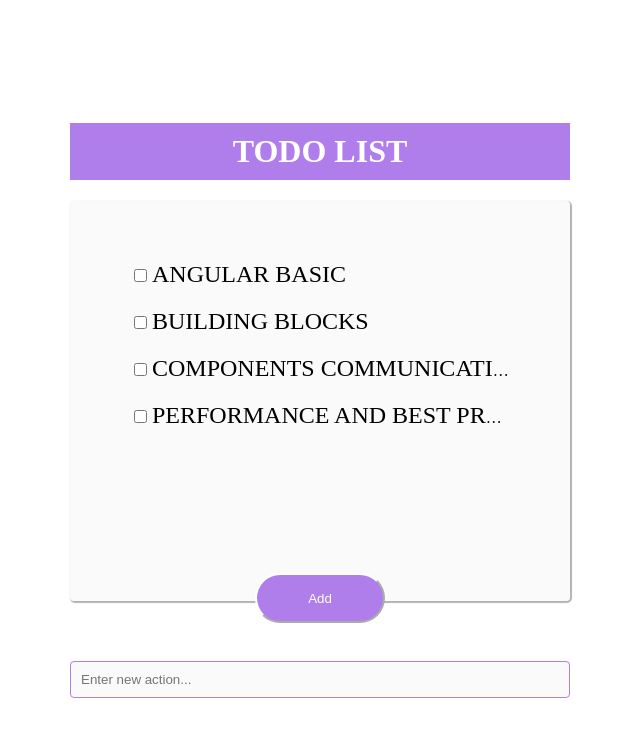
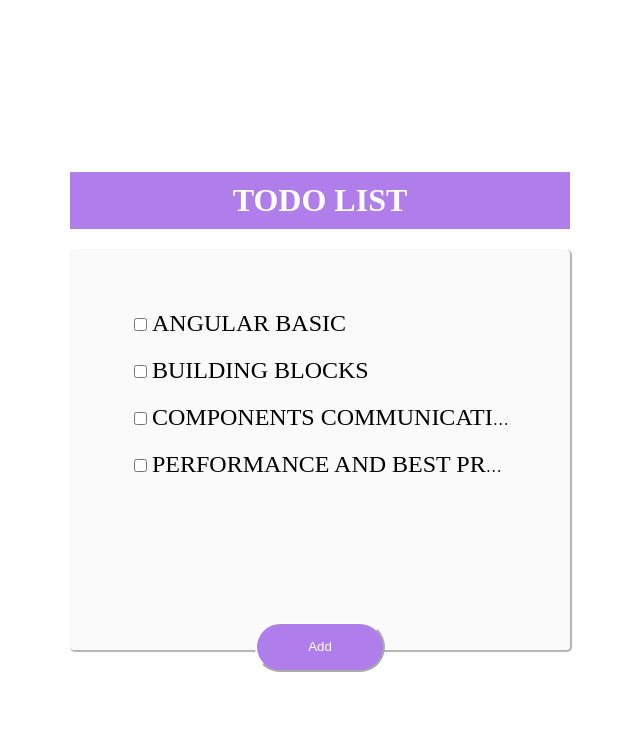
Before and after one commit to chenlevin89/Angular-course, an Angular app: page / in a window 1280 px wide. Shown: the top 736 px of the page, without its empty margins (320-960 px from the left). Built offline with nearby package versions, Linux system fonts and the light colour scheme.

Commit message:
comment out code

```diff
--- a/src/app/app.component.html
+++ b/src/app/app.component.html
@@ -1 +1 @@
-<app-todo-list [list]="todoList"></app-todo-list>
+<app-todo-list></app-todo-list>
--- a/src/app/app.component.ts
+++ b/src/app/app.component.ts
@@ -1,6 +1,4 @@
 import {Component, OnInit} from '@angular/core';
-import {TodoItem} from './entities/todo-item';
-import {TodoListService} from './services/todo-list.service';
 
 @Component({
   selector: 'app-root',
@@ -9,12 +7,10 @@
 })
 export class AppComponent implements OnInit {
 
-  todoList: TodoItem[];
-
-  constructor(private todoListService: TodoListService) {}
+  constructor() {}
 
   ngOnInit() {
-    this.todoList = this.todoListService.getTodoListData();
+
   }
 
 }
--- a/src/app/components/todo-list/todo-list.component.html
+++ b/src/app/components/todo-list/todo-list.component.html
@@ -16,5 +16,7 @@
   </div>
 </div>
 
-<input class="new-todo" type="text" placeholder="Enter new action..." [(ngModel)]="todoActionName" />
+<!-- <input class="new-todo" type="text" placeholder="Enter new action..." [(ngModel)]="todoActionName" /> -->
+
+<!-- Sugar syntax -->
 <!-- <input class="new-todo" type="text" placeholder="Enter new action..." [ngModel]="todoActionName" (ngModelChange)="todoActionName = $event" /> -->
--- a/src/app/components/todo-list/todo-list.component.ts
+++ b/src/app/components/todo-list/todo-list.component.ts
@@ -1,5 +1,6 @@
-import {Component, OnInit, Input} from '@angular/core';
+import {Component, OnInit} from '@angular/core';
 import {TodoItem} from '../../entities/todo-item';
+import {TodoListService} from '../../services/todo-list.service';
 
 @Component({
   selector: 'app-todo-list',
@@ -8,20 +9,21 @@
 })
 export class TodoListComponent implements OnInit {
 
-  @Input() list: TodoItem[];
+  list: TodoItem[];
 
-  todoActionName = '';
+  // todoActionName = '';
 
-  constructor() {}
+  constructor(private todoListService: TodoListService) {}
 
   ngOnInit() {
+    this.list = this.todoListService.getTodoListData();
   }
 
   add() {
-    if (this.todoActionName) {
-      this.list.push({id: this.list.length, title: this.todoActionName});
-      this.todoActionName = '';
-    }
+    // if (this.todoActionName) {
+    //   this.list.push({id: this.list.length, title: this.todoActionName});
+    //   this.todoActionName = '';
+    // }
   }
 
 }
```
